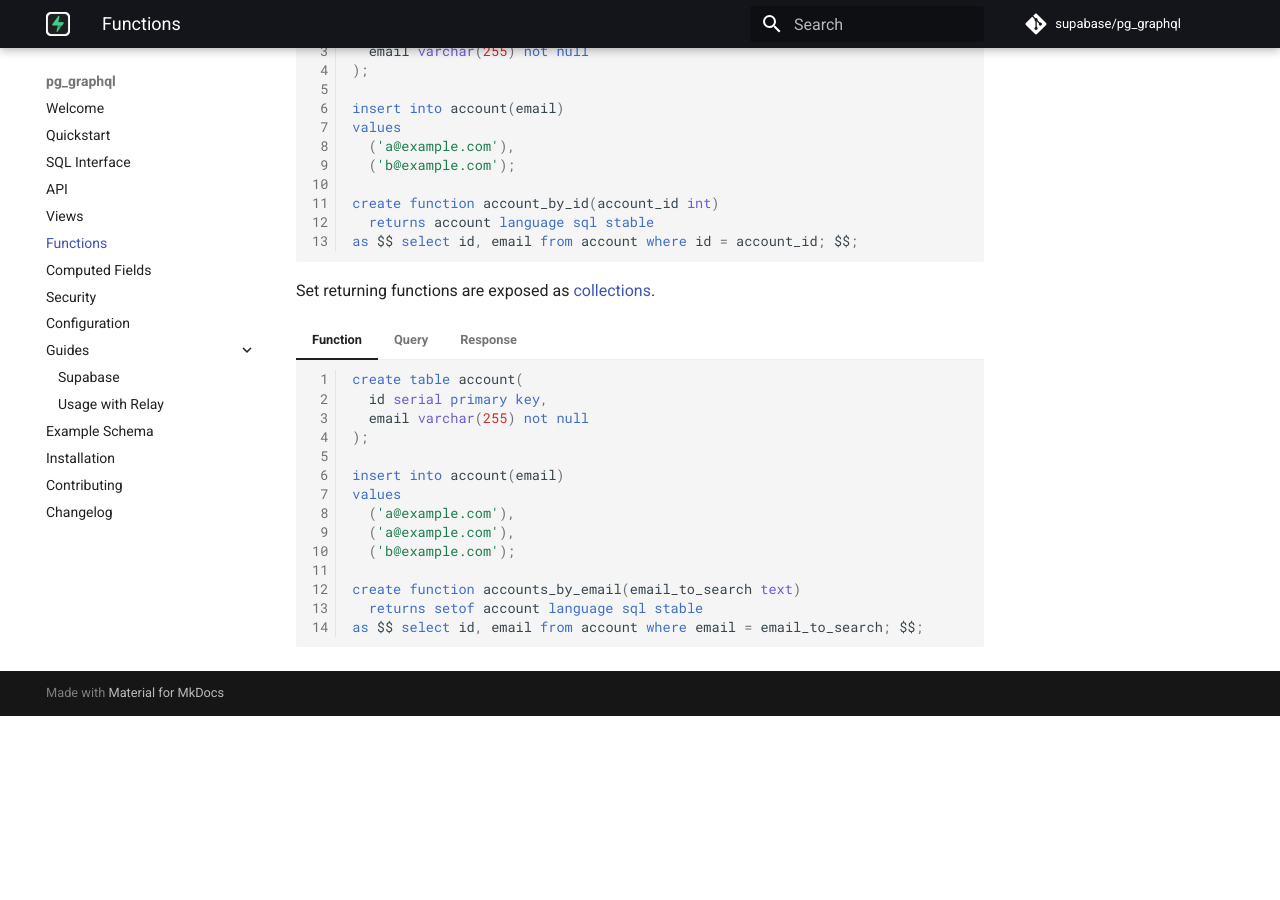
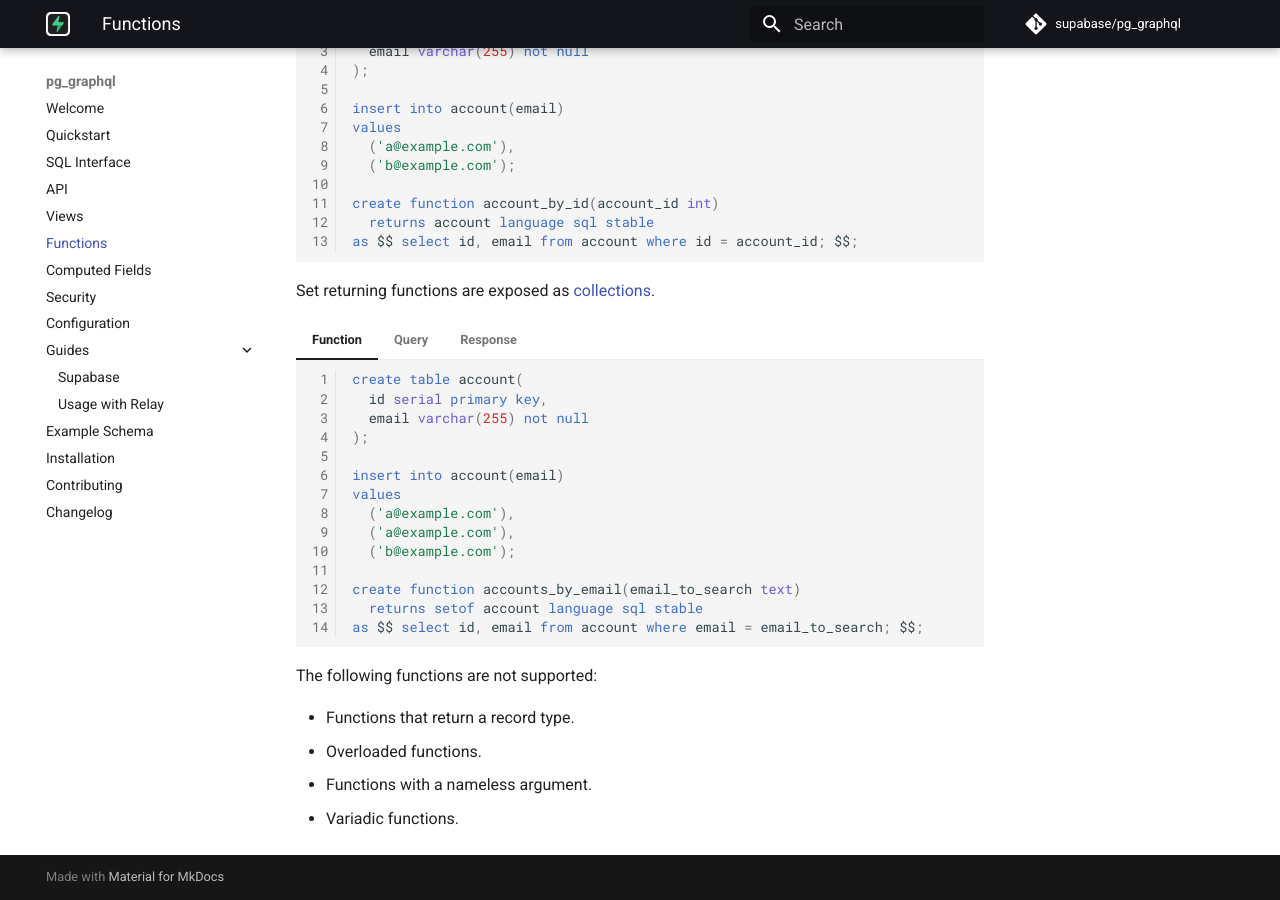
Before and after one commit to supabase/pg_graphql, an MkDocs documentation site: the page built from docs/functions.md, in a window 1280 px wide and 900 px high, scrolled down 834 px. Built offline with MkDocs 1.6.1 and Material for MkDocs 9.7.7, drawn with Linux system fonts in a browser that asks for light colours; comment, search, counter and statistics services are not loaded; before the commit the page ends 1550 px from its top, so only the background shows below that.

Commit message:
add unsupported functions to docs

````diff
--- a/docs/functions.md
+++ b/docs/functions.md
@@ -159,3 +159,10 @@ Set returning functions are exposed as [collections](/pg_graphql/api/#collection
       }
     }
     ```
+
+The following functions are not supported:
+
+* Functions that return a record type.
+* Overloaded functions.
+* Functions with a nameless argument.
+* Variadic functions.
````
